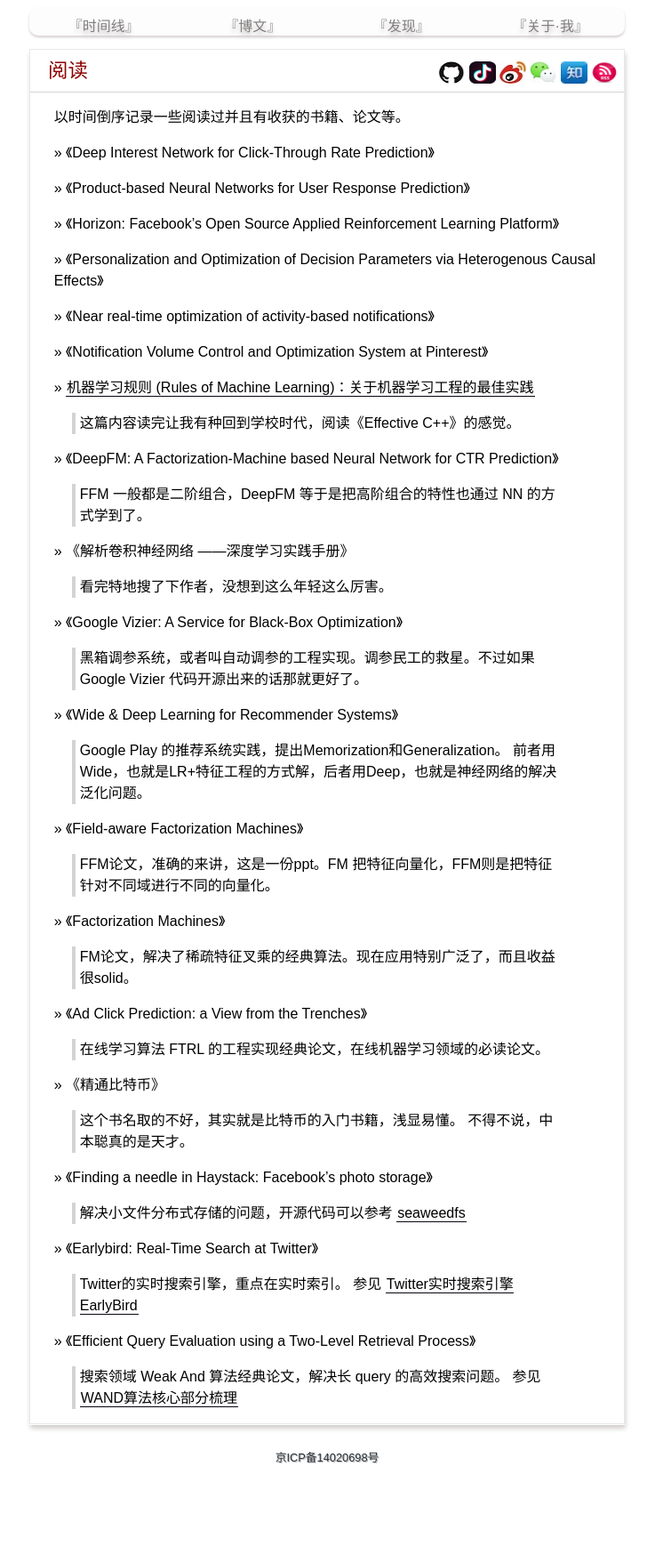
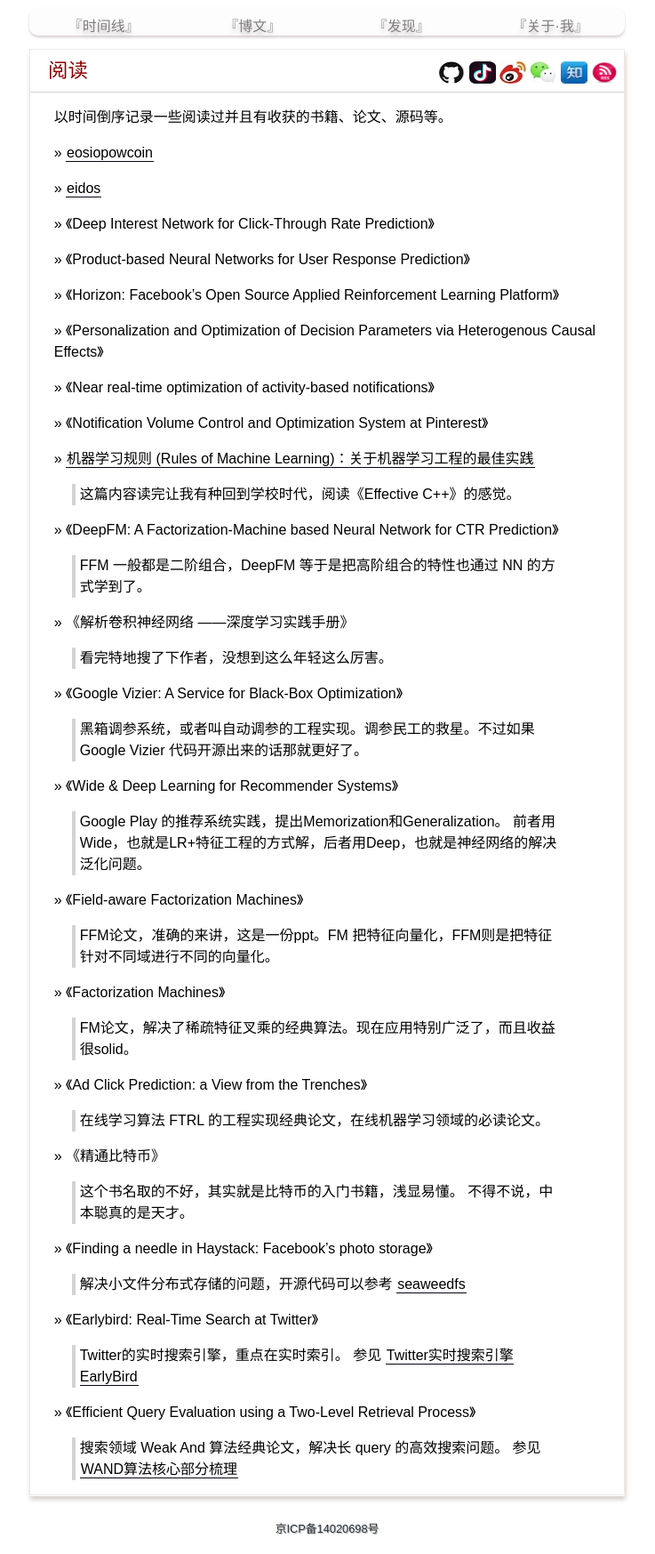
Before and after one commit to yanyiwu/blog, a Jekyll site: the page built from reading.md, in a window 1280 px wide. Shown: the whole page at 89% size, without its empty margins (272-1009 px from the left). Built offline with Jekyll 4.4.1, drawn with Linux system fonts in a browser that asks for light colours; Markdown is read by kramdown in place of the engine named in the settings; comment, search, counter and statistics services are not loaded; before the commit the page ends 1667 px from its top, so only the background shows below that.

Commit message:
[reading] update

```diff
--- a/reading.md
+++ b/reading.md
@@ -3,7 +3,11 @@ layout: posting
 title: 阅读
 ---
 
-以时间倒序记录一些阅读过并且有收获的书籍、论文等。
+以时间倒序记录一些阅读过并且有收获的书籍、论文、源码等。
+
+&raquo; [eosiopowcoin](https://github.com/NedAmarril/eosiopowcoin)
+
+&raquo; [eidos](https://github.com/enumivo/eidos)
 
 &raquo; 《Deep Interest Network for Click-Through Rate Prediction》
 
```
